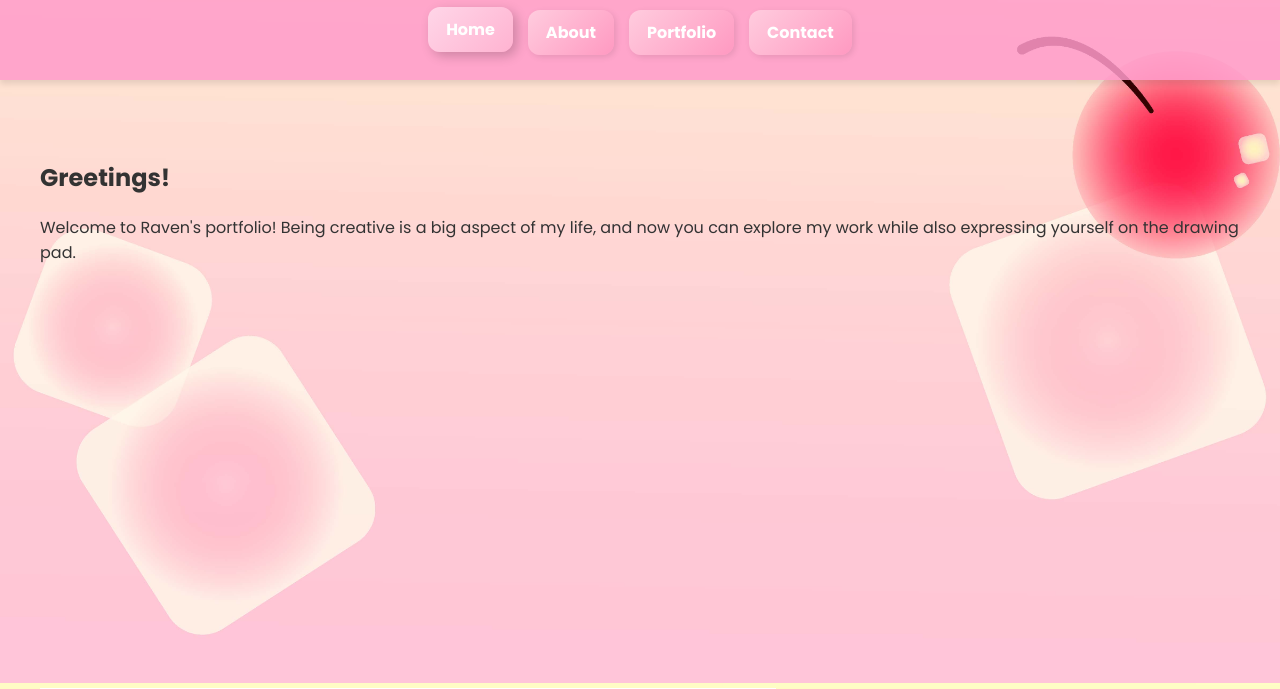
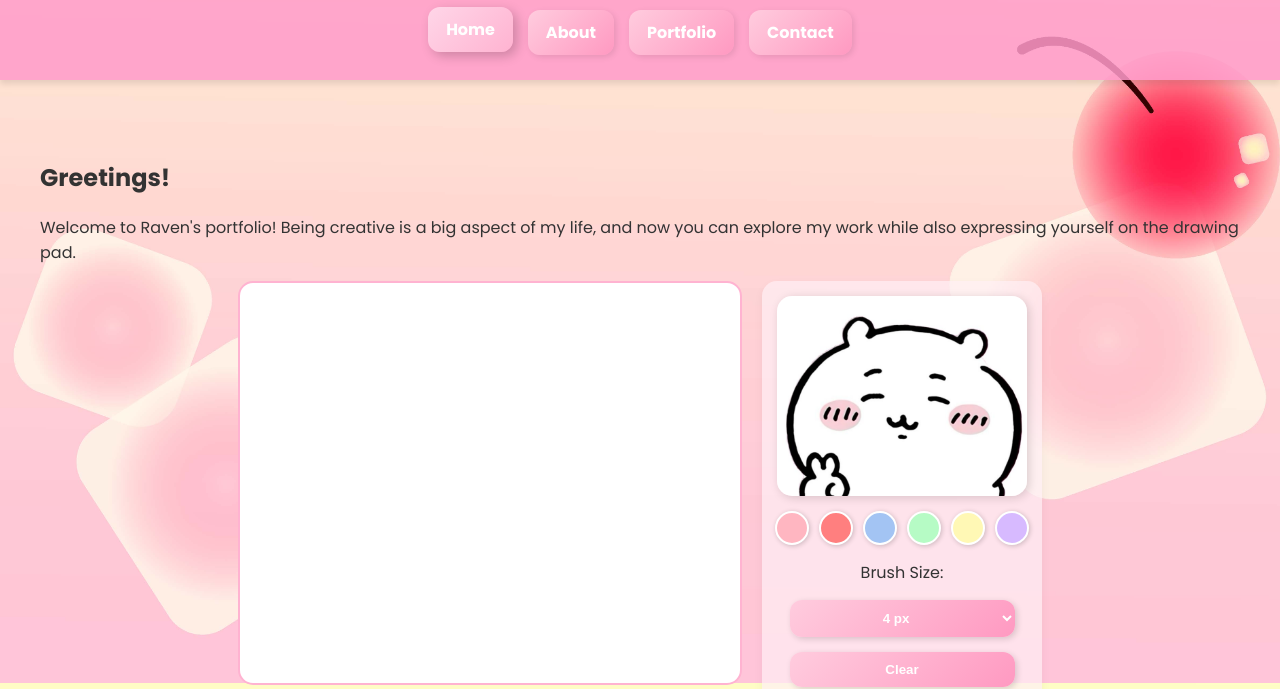
Before and after one commit to Raven-jpeg/Portfolio-web_fix, a plain HTML site: page Home.html in a window 1280 px wide. Shown: the part 117-806 px from the top of the page. Drawn offline with Linux system fonts and the light colour scheme.

Commit message:
Update style.css

```diff
--- a/style.css
+++ b/style.css
@@ -1,3 +1,5 @@
+
+@import url('https://fonts.googleapis.com/css2?family=Poppins:wght@400;700&display=swap');
 
 body {
   margin: 0;
@@ -10,7 +12,6 @@ body {
 a {
   text-decoration: none;
 }
-
 
 .site-header {
   background: rgba(255, 154, 203, 0.85);
@@ -49,6 +50,7 @@ nav a.active {
   transform: translateY(-3px);
   box-shadow: 4px 4px 12px rgba(0,0,0,0.2);
 }
+
 
 .container {
   max-width: 1200px;
@@ -149,6 +151,7 @@ nav a.active {
   background: #ff99c1;
 }
 
+
 .about-section {
   display: flex;
   flex-wrap: wrap;
@@ -183,6 +186,7 @@ nav a.active {
   padding: 5px;
 }
 
+
 .inspiration-box {
   background: rgba(255, 240, 246, 0.6);
   margin-top: 30px;
@@ -196,6 +200,7 @@ nav a.active {
   color: #ff6fb1;
   margin-top: 0;
 }
+
 
 .contact-layout {
   display: flex;
@@ -273,22 +278,100 @@ nav a.active {
   to { opacity: 1; }
 }
 
-.drawing-controls button {
-  padding: 10px 18px;
-  border-radius: 12px;
-  border: none;
-  font-weight: 700;
-  cursor: pointer;
-  color: #fff;
-  background: linear-gradient(135deg, #ffccde, #ff99c1);
-  box-shadow: 2px 2px 6px rgba(0,0,0,0.1);
-  transition: transform 0.3s ease, box-shadow 0.3s ease;
-  margin-top: 10px;
+
+.drawing-section {
+  display: flex;
+  gap: 20px;
+  flex-wrap: wrap;
+  justify-content: center;
+  align-items: flex-start;
 }
 
-.drawing-controls button:hover {
+canvas {
+  border: 2px solid #ffb3d1;
+  border-radius: 15px;
+  background: white;
+  cursor: crosshair;
+  flex: 0 0 500px;
+  height: 400px;
+}
+
+.image-wrapper {
+  display: flex;
+  flex-direction: column;
+  align-items: center;
+  justify-content: flex-start;
+  background: rgba(255, 240, 246, 0.7);
+  padding: 15px;
+  border-radius: 15px;
+  box-shadow: 0 4px 10px rgba(0,0,0,0.05);
+  width: 250px;
+}
+
+.side-image {
+  width: 100%;
+  height: 200px;
+  border-radius: 15px;
+  object-fit: cover;
+  box-shadow: 2px 2px 10px rgba(0,0,0,0.15);
+  margin-bottom: 15px;
+}
+
+.drawing-controls {
+  display: flex;
+  flex-direction: column;
+  align-items: center;
+  gap: 15px;
+  width: 100%;
+}
+
+.brush-colors {
+  display: flex;
+  gap: 10px;
+  justify-content: center;
+}
+
+.brush-color {
+  width: 30px;
+  height: 30px;
+  border-radius: 50%;
+  border: 2px solid #fff;
+  cursor: pointer;
+  box-shadow: 1px 1px 5px rgba(0,0,0,0.2);
+  transition: transform 0.2s, box-shadow 0.2s;
+}
+
+.color-pink { background: #ffb6c1; }
+.color-red { background: #ff7f7f; }
+.color-blue { background: #a3c4f3; }
+.color-green { background: #b6fbc5; }
+.color-yellow { background: #fff8b5; }
+.color-purple { background: #d7baff; }
+
+.brush-color:hover {
+  transform: scale(1.2);
+  box-shadow: 2px 2px 8px rgba(0,0,0,0.3);
+}
+
+.drawing-controls button,
+.drawing-controls select {
+  background: linear-gradient(135deg, #ffccde, #ff99c1);
+  border: none;
+  padding: 10px 20px;
+  border-radius: 12px;
+  font-weight: bold;
+  color: white;
+  cursor: pointer;
+  box-shadow: 2px 2px 6px rgba(0,0,0,0.15);
+  transition: transform 0.3s, box-shadow 0.3s, background 0.3s;
+  width: 90%;
+  text-align: center;
+}
+
+.drawing-controls button:hover,
+.drawing-controls select:hover {
   transform: translateY(-3px);
-  box-shadow: 4px 4px 12px rgba(0,0,0,0.15);
+  box-shadow: 4px 4px 12px rgba(0,0,0,0.2);
   background: linear-gradient(135deg, #ffd6e8, #ffb3d1);
 }
 
```
